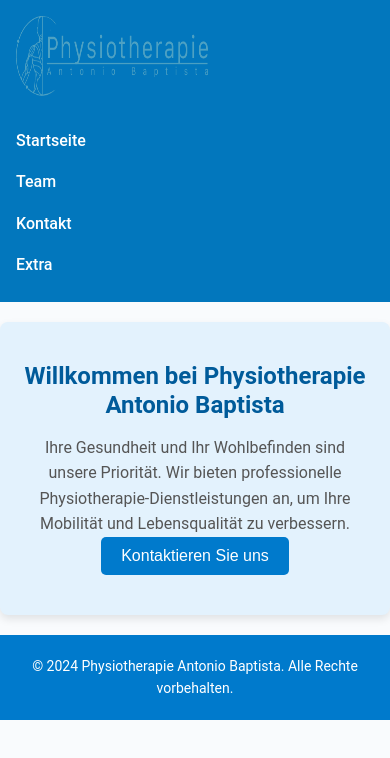
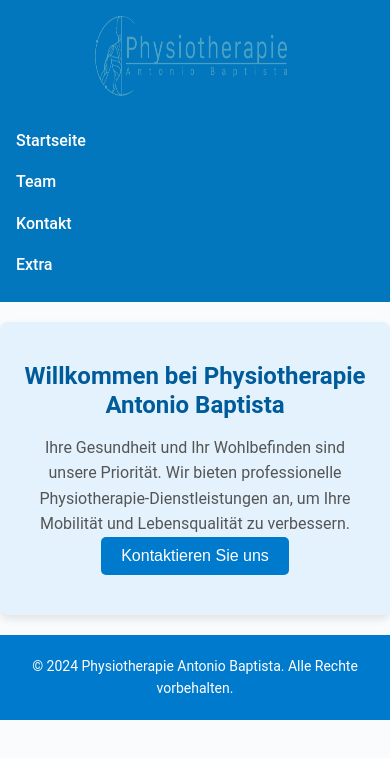
Before and after one commit to josepas/praxis-antonio, a Next.js app: page / in a window 390 px wide. Shown: the top 758 px of the page. Built offline with nearby package versions, Linux system fonts and the light colour scheme; no server answers; what aws-amplify would draw is missing.

Commit message:
Center logo on Mobile
Signed-off-by: Jose Pascarella <josepas@amazon.com>

```diff
--- a/app/components/navbar.css
+++ b/app/components/navbar.css
@@ -38,6 +38,13 @@ nav ul li a:hover {
 
 /* Responsive Design */
 @media (max-width: 768px) {
+    .logo-container {
+        float: none;
+        text-align: center;
+        margin: 0 auto;
+        display: block; /* Ensures it centers properly */
+    }
+
     .navbar {
         flex-direction: column;
         align-items: flex-start;
@@ -52,4 +59,5 @@ nav ul li a:hover {
     nav ul li {
         margin: 0.5rem 0;
     }
+
 }
```
